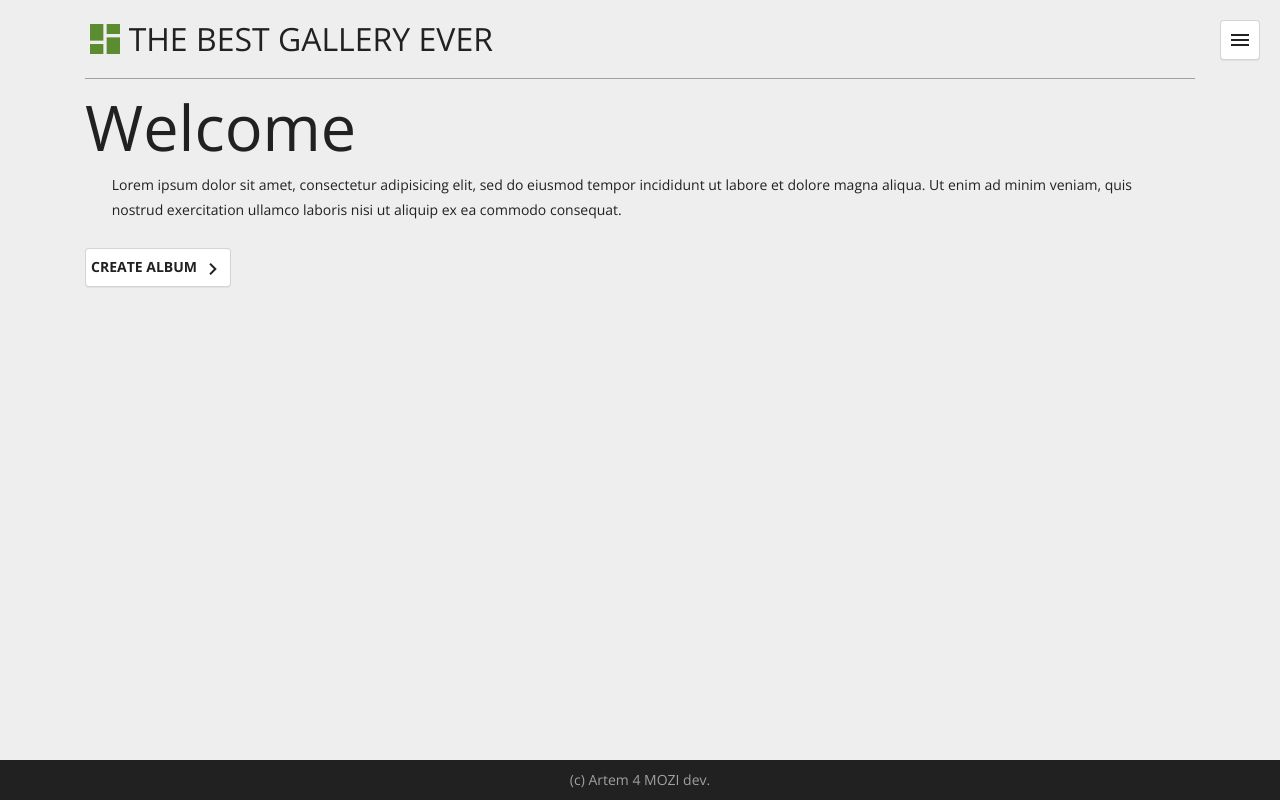
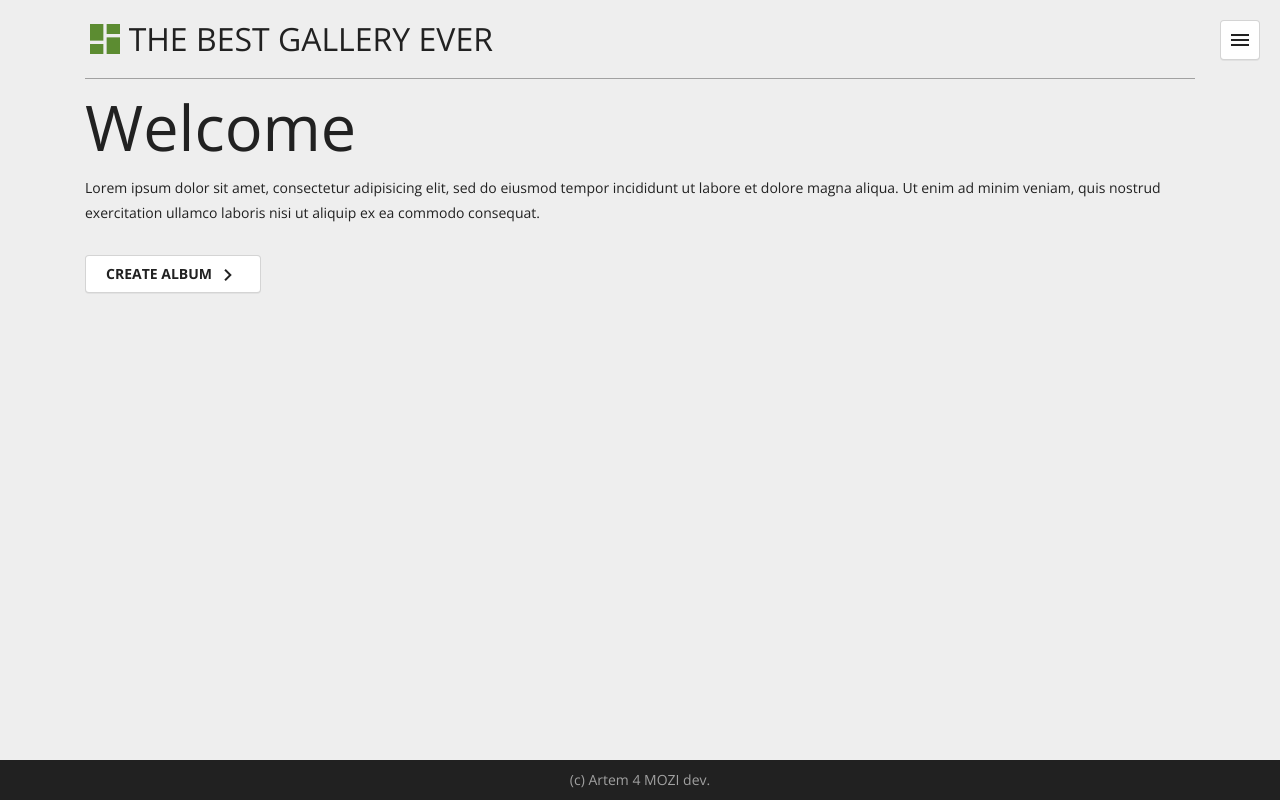
Before and after one commit to ucozlab/gallery, a website: page app/index.html in a window 1280 px wide. Drawn offline with nearby package versions, Linux system fonts and the light colour scheme.

Commit message:
ready firstpage

```diff
--- a/app/index.html
+++ b/app/index.html
@@ -18,8 +18,8 @@
         <nav>
             <ul>
                 <li><a href="home">Home</a></li>
+                <li><a href="new">New Album</a></li>
                 <li><a href="albums">My albums</a></li>
-                <li><a href="new">New Album</a></li>
                 <li><a href="contacts">Contacts</a></li>
             </ul>
         </nav>
@@ -44,7 +44,7 @@
                             <p class="greetings margin30">
                                 Lorem ipsum dolor sit amet, consectetur adipisicing elit, sed do eiusmod tempor incididunt ut labore et dolore magna aliqua. Ut enim ad minim veniam, quis nostrud exercitation ullamco laboris nisi ut aliquip ex ea commodo consequat.
                             </p>
-                            <a class="button button2 padding15" href="javascript:void(0)" onclick="app.changeView(albums);" >Create album <i class="inline-block material-icons">navigate_next</i></a>
+                            <a class="button button2 padding20" href="javascript:void(0)" onclick="app.changeView('albums');" >Create album <i class="inline-block material-icons">navigate_next</i></a>
                         </section>
                         <section id="albums">
                             <div class="row">
--- a/sass/main.scss
+++ b/sass/main.scss
@@ -34,12 +34,12 @@ body {
 }
 
 .margin30 {
-    margin: $forty - $forty/3
+    margin: $forty - ($forty/4) 0;
 }
+.padding20 {
+            padding: 0 $forty/2;
+        }
 
-.padding15 {
-    padding: 0 $forty/3;
-}
 
 #logo {
     border-bottom: 1px solid $gray;
@@ -91,10 +91,13 @@ h2 {
         @include box-shadow(0 1px 0 rgba(0, 0, 0, 0.05));
         @include border-radius(4px);
         border: 1px solid rgba(0, 0, 0, 0.17);
-        padding: 5px;
+        padding: $forty/8;
         background: $white;
         color: $main;
         height: auto;
+        &.padding20 {
+            padding: $forty/8 $forty/2;
+        }
         i {
             margin: 0;
         }
```
Also changed, not shown: app/css/main.css.
